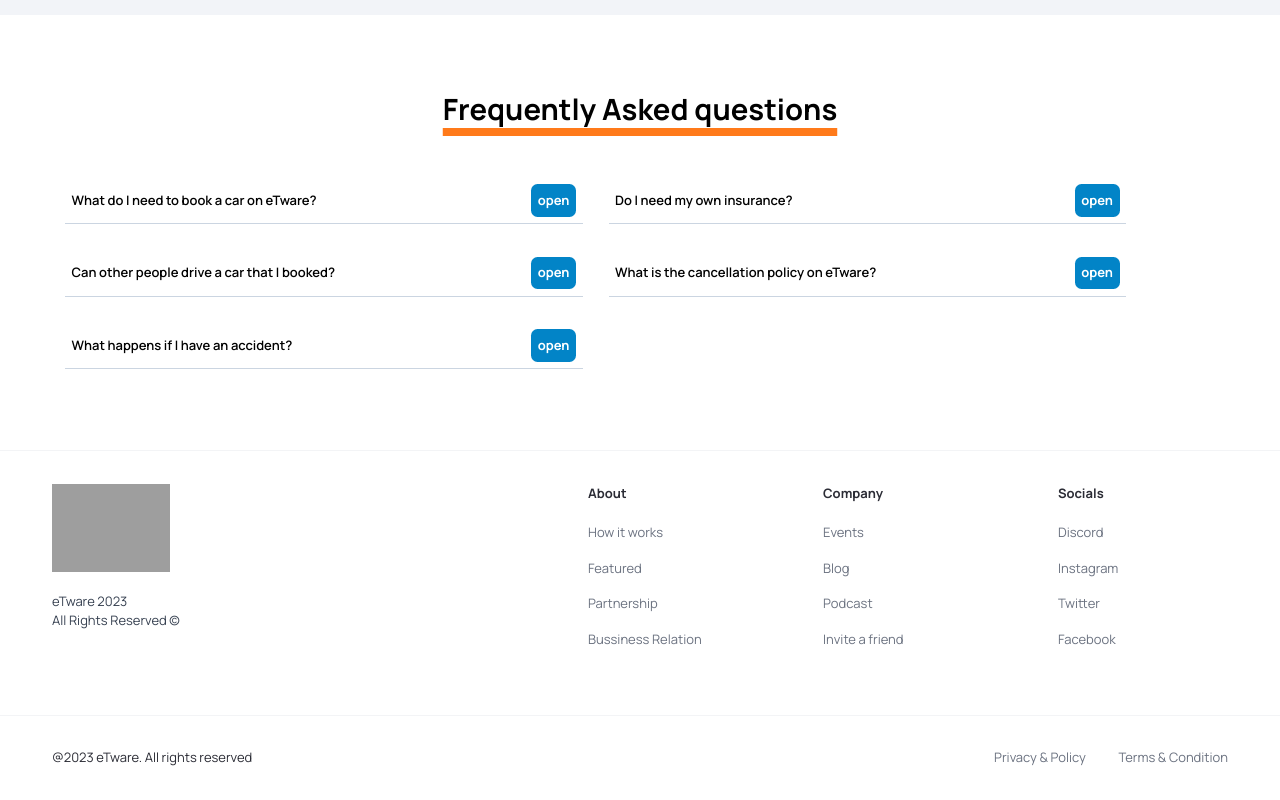
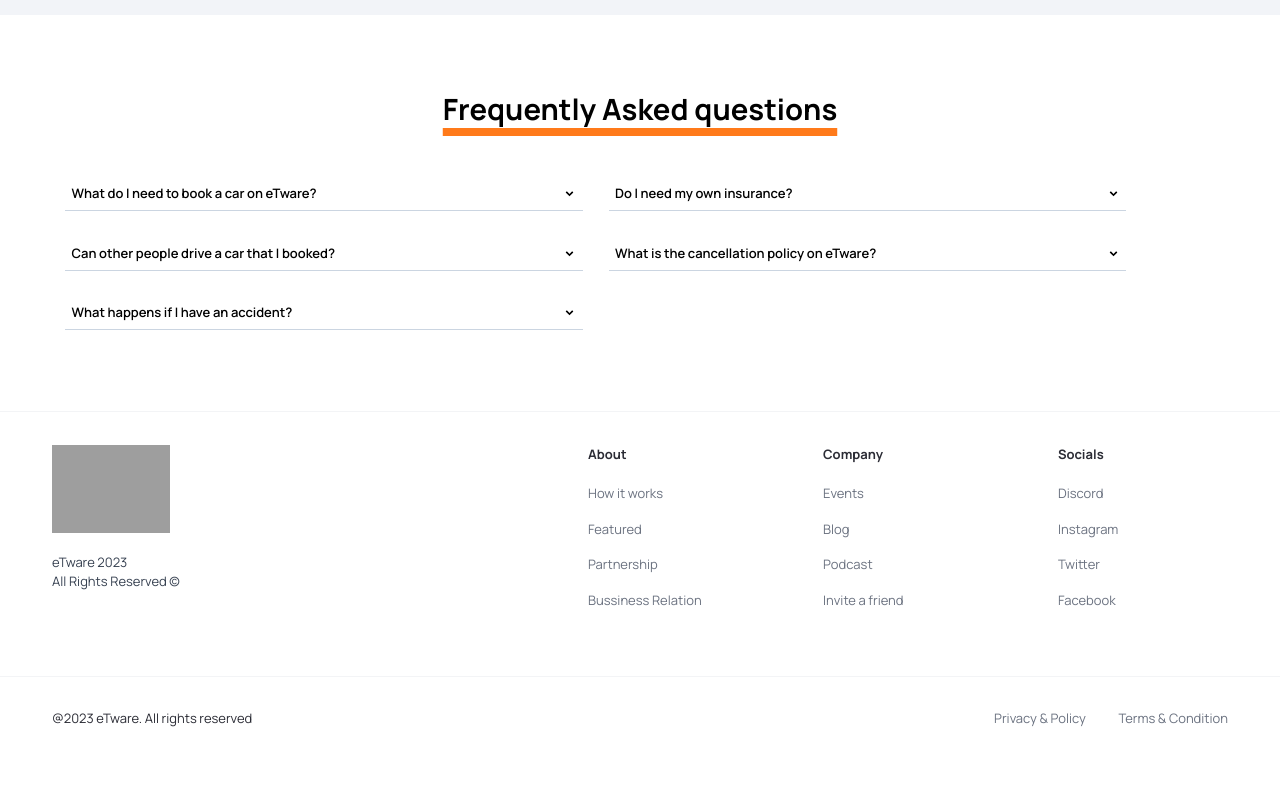
Before and after one commit to Valentin-Shyaka/car_showcase, a Next.js app: page / in a window 1280 px wide. Shown: the part 1554-2354 px from the top of the page. After the commit the page ends 2315 px from the top, so only its background shows below. Built offline with nearby package versions, Linux system fonts and the light colour scheme; grey boxes are pictures that could not be loaded.

Commit message:
faq component icons added...

```diff
--- a/components/Question.tsx
+++ b/components/Question.tsx
@@ -1,6 +1,7 @@
 "use client"
 import React from 'react'
 import { useState } from 'react'
+import {BiSolidChevronDown, BiSolidChevronUp} from 'react-icons/bi'
 
 
 
@@ -17,7 +18,7 @@ const Question = ({qtitle,qtext}:Props) => {
     <div className='w-[45%] max-sm:w-full h-fit p-2 border-b border-slate-300 cursor-pointer  '>
         <div className='flex justify-between items-center'>
             <p className='font-semibold'>{qtitle}</p>
-         {faqActive?<p onClick={()=>{setFaqActive(!faqActive)}} className='p-2 bg-[#FF7A1A] text-white font-bold rounded-lg '>close</p>:<p onClick={()=>{setFaqActive(!faqActive)}} className='p-2 bg-sky-600 text-white font-bold rounded-lg'>open</p>}
+         {faqActive?<BiSolidChevronUp onClick={()=>{setFaqActive(!faqActive)}} className=' font-bold rounded-lg '/>:<BiSolidChevronDown onClick={()=>{setFaqActive(!faqActive)}} className=' font-bold rounded-lg '/>}
         </div>
         {faqActive?<div className='mt-2 text-sm text-slate-500 text-left'>
             <p>{qtext}</p>
```
